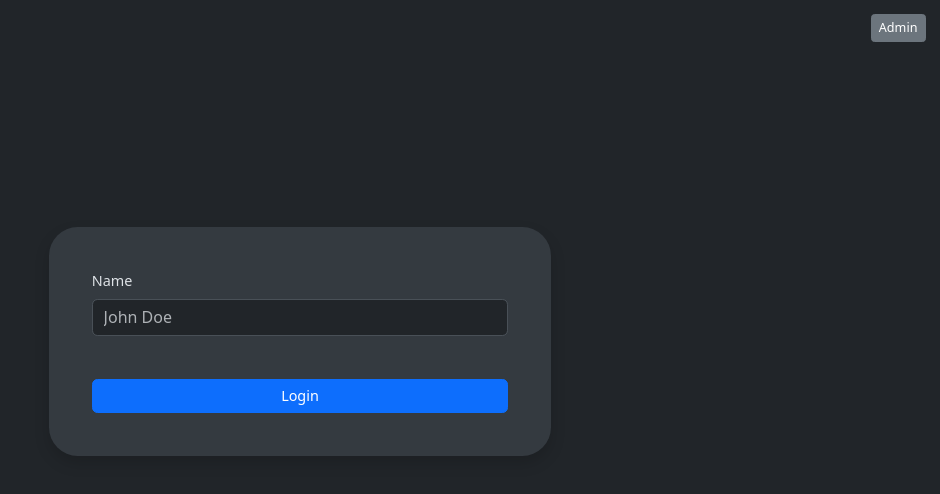
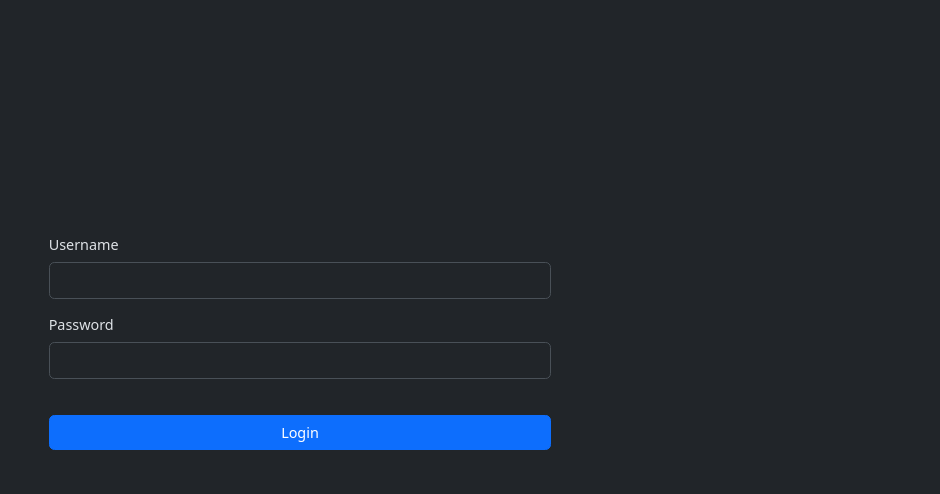
Before and after one commit to SalarKhosravi/TimePickerFrontend, a React (Vite) app: page /login in a window 1280 px wide. Before the commit this address led to /students-login. Shown: the top 494 px of the page, without its empty margins (340-1280 px from the left). Built offline with nearby package versions, Linux system fonts and the light colour scheme.

Commit message:
add login

```diff
--- a/src/App.jsx
+++ b/src/App.jsx
@@ -20,7 +20,7 @@ function ProtectedUserRoute({ children }) {
     const adminIsLogged = isAdminLoggedIn();
 
     if (!isLoggedIn && !adminIsLogged) {
-        return <Navigate to="/students-login" replace state={{ from: location }} />;
+        return <Navigate to="/login" replace state={{ from: location }} />;
     }
 
     return children;
@@ -52,7 +52,7 @@ function App() {
                 </Route>
 
                 {/*user path*/}
-                <Route path="/students-login" element={isLoggedIn ? <Navigate to="/" replace /> : <StudentLogin />} />
+                <Route path="/login" element={isLoggedIn ? <Navigate to="/" replace /> : <StudentLogin />} />
                 <Route element={<ProtectedUserRoute><Layout /></ProtectedUserRoute>}>
                     <Route index element={<ShowCourseList />} />
                     <Route path="/courses" element={<ShowCourseList />} />
--- a/src/components/partitions/Topbar.jsx
+++ b/src/components/partitions/Topbar.jsx
@@ -59,8 +59,7 @@ export default function Topbar() {
                                 cancelText="Cancel"
                             >
                                 <Button className={'btn btn-warning btn-sm me-2'}>
-                                    <i className="bi bi-person-slash"></i>
-                                    <span className="ps-2">logout</span>
+                                    <span className="px-3">Exit</span>
                                 </Button>
                             </AlertModal>
                         )}
@@ -75,7 +74,7 @@ export default function Topbar() {
                             >
                                 <Button className={'btn btn-warning me-1 btn-sm'}>
                                     <i className="bi bi-person-slash"></i>
-                                    <span className="ps-2">logout</span>
+                                    <span className="px-3">Exit</span>
                                 </Button>
                             </AlertModal>
                         )}
--- a/src/pages/AdminLogin.jsx
+++ b/src/pages/AdminLogin.jsx
@@ -18,7 +18,7 @@ export default function AdminLogin() {
     setLoading(true);
     setError(null);
 
-    const res = await apiService("post", "/login/", {
+    const res = await apiService("post", "/admin/login/", {
       username,
       password,
     });
@@ -67,12 +67,12 @@ export default function AdminLogin() {
             <div className="d-flex gap-2">
               <Button
                 type={"submit"}
-                className="btn btn-primary w-100 mt-4"
+                className="btn btn-primary w-75 mt-4"
                 disabled={loading}
               >
                 {loading ? "Logging in…" : "Login"}
               </Button>
-              <Link className="btn btn-secondary w-100 mt-4" to="/">
+              <Link className="btn btn-secondary w-25 mt-4" to="/">
                 Student
               </Link>
             </div>
--- a/src/pages/StudentLogin.jsx
+++ b/src/pages/StudentLogin.jsx
@@ -1,61 +1,80 @@
+import apiService from "@/services/apiService.js";
 import {useState} from "react";
 import Button from "react-bootstrap/Button";
-import {handleRegisterStudent} from "@/services/AuthService.js";
+import {handleUserLogin, handleRegisterStudent} from "@/services/AuthService.js";
 import {Link, useNavigate} from "react-router-dom";
-import Nav from "react-bootstrap/Nav";
 
 
 export default function StudentLogin() {
-    const [name, setName] = useState("");
+    const [username, setUsername] = useState("");
+    const [password, setPassword] = useState("");
+    const [error, setError] = useState(null);
+    const [loading, setLoading] = useState(false);
+
     const navigate = useNavigate();
 
-    const handleLogin = async (e) => {
+    const handleUserLoginRequest = async (e) => {
         e.preventDefault();
+        setLoading(true);
+        setError(null);
 
-        if (!name) {
-            alert("Please enter both name.");
-            return;
+        const res = await apiService("post", "/auth/login/", {
+            username,
+            password,
+        });
+
+        if (res.data?.token) {
+            handleUserLogin(res.data)
+            navigate(`/courses`, { replace: true });
+        } else {
+            setError(res.message || "Login failed");
         }
-
-        const result = await handleRegisterStudent(name);
-
-        if (!result) {
-            return;
-        }
-
-        navigate("/");
-        window.location.reload()
+        setLoading(false);
     };
-
 
     return (
         <div className="container-fluid">
-            <div className="row mx-auto justify-content-center align-items-center" style={{height: "80vh"}}>
+            <div
+                className="row mx-auto justify-content-center align-items-center"
+                style={{ height: "80vh" }}
+            >
                 <div className="col-12 col-md-6 col-xl-5 col-xxl-4 mt-5">
-                    <div className="bg-body-secondary shadow rounded-5 p-5">
-                        <form onSubmit={handleLogin}>
-                            <div className="form-group">
-                                <label htmlFor="name" className="form-label mb-2">Name</label>
-                                <input
-                                    className="form-control"
-                                    type="text"
-                                    id="name"
-                                    value={name}
-                                    onChange={(e) => setName(e.target.value)}
-                                    placeholder="John Doe"
-                                />
-                            </div>
-                            <Button type="submit" className="btn btn-primary mt-5 w-100">
-                                Login
+                    <form onSubmit={handleUserLoginRequest}>
+                        <div className="mb-3">
+                            <label className="form-label">Username</label>
+                            <input
+                                type="text"
+                                className="form-control"
+                                value={username}
+                                onChange={(e) => setUsername(e.target.value)}
+                                required
+                            />
+                        </div>
+
+                        <div className="mb-3">
+                            <label className="form-label">Password</label>
+                            <input
+                                type="password"
+                                className="form-control"
+                                value={password}
+                                onChange={(e) => setPassword(e.target.value)}
+                                required
+                            />
+                        </div>
+
+                        {error && <div className="alert alert-danger py-2">{error}</div>}
+
+                        <div className="d-flex gap-2">
+                            <Button
+                                type={"submit"}
+                                className="btn btn-primary w-100 mt-4"
+                                disabled={loading}
+                            >
+                                {loading ? "Logging in…" : "Login"}
                             </Button>
-                        </form>
-                    </div>
+                        </div>
+                    </form>
                 </div>
-            </div>
-            <div className="position-fixed top-0 end-0 m-3">
-                <Nav.Link as={Link} to="/admin">
-                    <Button className="btn btn-secondary btn-sm">Admin</Button>
-                </Nav.Link>
             </div>
         </div>
     );
--- a/src/services/AuthService.js
+++ b/src/services/AuthService.js
@@ -1,14 +1,13 @@
 import { registerStudent } from "./studentService";
-import apiService from "@/services/apiService.js";
 
 export function getUserInfo() {
-    const storedName = localStorage.getItem('student_name');
-    const storedId = localStorage.getItem('student_id');
+    const storedFullName = localStorage.getItem('full_name');
+    const storedId = localStorage.getItem('user_id');
 
-    if (storedName && storedId) {
+    if (storedFullName && storedId) {
         return {
             id: storedId,
-            name: storedName,
+            name: storedFullName,
         }
     }
     console.error('cant found user info')
@@ -16,22 +15,30 @@ export function getUserInfo() {
 }
 
 export function isStudentLoggedIn() {
-    const storedName = localStorage.getItem('student_name');
-    const storedId = localStorage.getItem('student_id');
+    const user_token = localStorage.getItem('user_token');
+    const full_name = localStorage.getItem('full_name');
+    const phone_number = localStorage.getItem('phone_number');
 
-    return !!(storedName && storedId);
+    return !!(user_token && full_name && phone_number);
 }
 
 
 export function isAdminLoggedIn() {
     const user_token = localStorage.getItem('user_token');
-    return !!user_token;
+    const phone_number = localStorage.getItem('phone_number');
+    if (user_token){
+        if (!phone_number) {
+            return true
+        }
+    }
+    return false;
 }
 
 
 export function handleStudentLogout() {
-    localStorage.removeItem("student_name");
-    localStorage.removeItem("student_id");
+    localStorage.removeItem("user_token");
+    localStorage.removeItem("full_name");
+    localStorage.removeItem("phone_number");
     return true;
 }
 
@@ -42,6 +49,15 @@ export function handleAdminLogout() {
 
 export function handleAdminLogin(token) {
     localStorage.setItem("user_token", token);
+    return true;
+}
+
+export function handleUserLogin(data) {
+    localStorage.setItem("user_id", data.id);
+    localStorage.setItem("user_token", data.token);
+    localStorage.setItem("full_name", data.full_name);
+    localStorage.setItem("phone_number", data.phone_number);
+
     return true;
 }
 
```
Also changed, not shown: src/pages/CourseCalendarView.jsx (+11 -7 lines).
